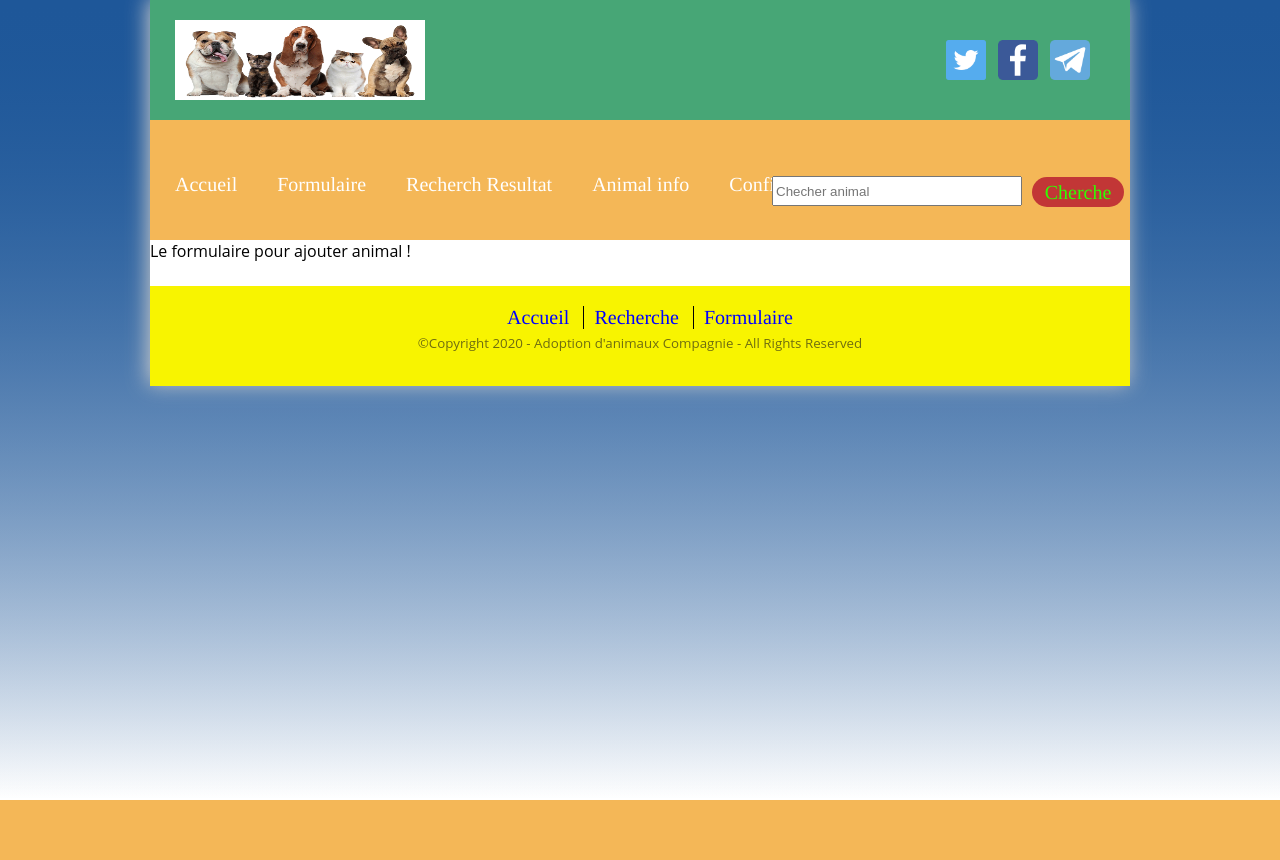
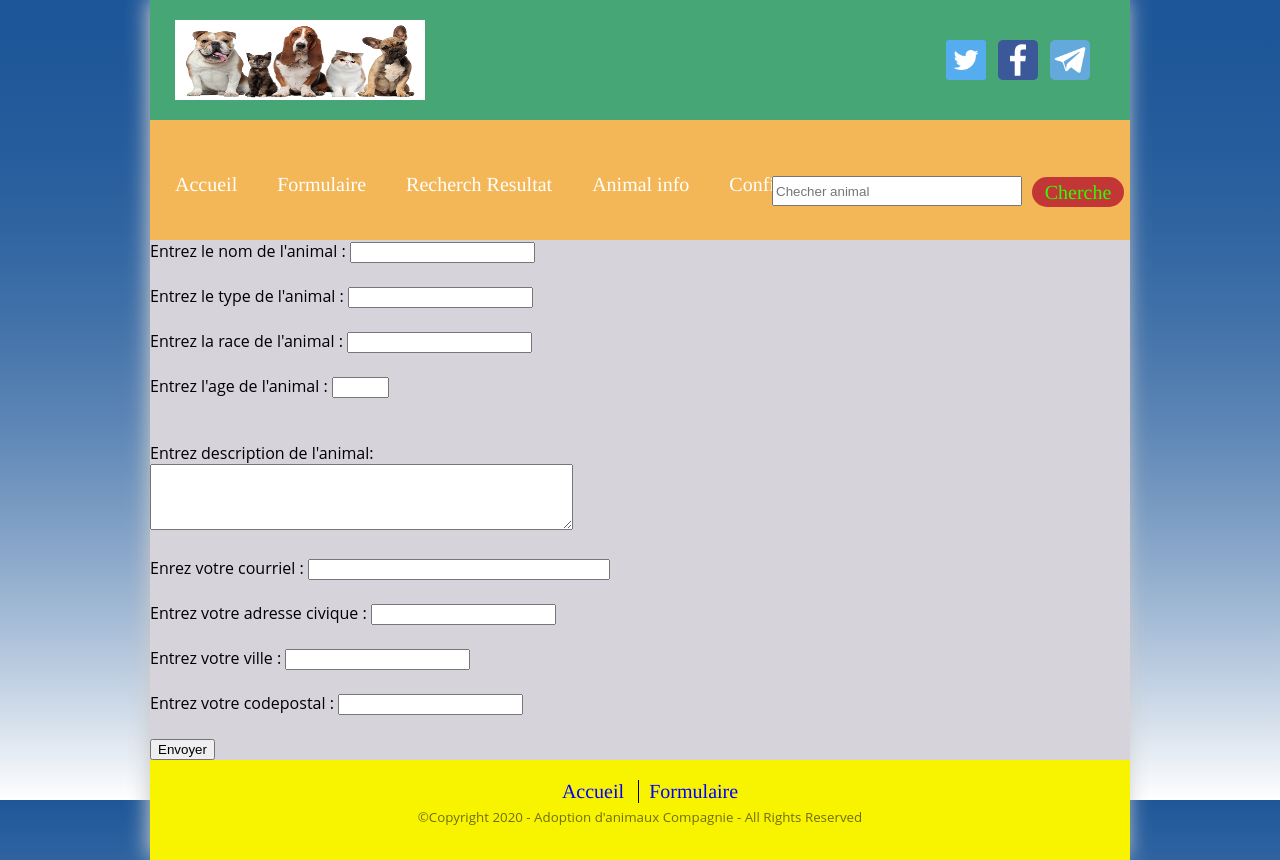
Before and after one commit to mehran-na/adp-animaux, a PHP site: page /formulaire.php in a window 1280 px wide. Before the commit the page ends 800 px from the top, so only its background shows below. Run offline with PHP 8.4, Linux system fonts and the light colour scheme.

Commit message:
first coding finish-the validation of the form remained

```diff
--- /dev/null
+++ b/JS/validation.js
@@ -0,0 +1,101 @@
+var form = document.querySelector("form");
+form.addEventListener('submit', function(event){
+	if(!checkRequiredFields()){
+		event.preventDefault();
+	}
+})
+
+
+// paak kardane span haaye error
+function clearErrorMessages(){
+	document.getElementById("error_lname").innerHTML = "";
+	document.getElementById("error_fname").innerHTML = "";
+	document.getElementById("error-radio").innerHTML = "";
+	document.getElementById("error-checkBox").innerHTML = "";
+	document.getElementById("error-nombre").innerHTML = "";
+	document.getElementById("error-select").innerHTML = "";
+}
+
+//TextBox validation :
+function validateInputField(inputId, spanId){
+	var value = document.getElementById(inputId).value;
+	if(value == null || value === ""){
+		document.getElementById(spanId).innerHTML = "Ce champ doit contenir une valeur!";
+		return false;
+	}
+	return true;
+}
+
+//RadioButton validation
+function validationRadio(){
+	/*var red = document.getElementById("red");
+	var blue = document.getElementById("blue");
+	if (!red.checked && !blue.checked) {
+	  document.getElementById("error-radio").innerHTML = "il faut check radio button !";
+	  return false;
+	}
+	return true;*/
+	var radioButtonsAcces = document.querySelectorAll("input[name='colors']");
+	var counter = 0;
+	radioButtonsAcces.forEach(function(item){
+		if(item.checked){
+			counter++;
+		}
+	});
+	if(counter === 0){
+		document.getElementById("error-radio").innerHTML = "il faut check radio button !";
+		return false;
+	}
+	return true;
+}
+
+//CheckBox validation :
+function validationCheckBox(){
+	var checkBoxAcces = document.querySelectorAll("input[type=checkbox]");
+	var counter = 0;
+	checkBoxAcces.forEach(function(item){
+		if(item.checked){
+			counter++;
+		}
+	})
+	if(counter === 0){
+		document.getElementById("error-checkBox").innerHTML = "il faut check checkbox !";
+		return false;
+	}
+	return true;
+}
+
+//Number validation :
+function validationNombre(nombreId, spanId){
+	var value = document.getElementById(nombreId).value;
+	if(value === "" || value < 0 || value > 5){
+		document.getElementById(spanId).innerHTML = "Ce champ doit doit avoir un nombre entre 0 et 5!";
+		return false;
+	}
+	return true;
+}
+
+//SelectBox validation :
+function validationSelects(selectId, spanId){
+	var value = document.getElementById(selectId).value;
+	if(value === null || value === ""){
+		document.getElementById(spanId).innerHTML = "Vous devez choisir une auto !";
+		return false;
+	}
+	return true;
+}
+
+// vaghty submit misheh :
+function checkRequiredFields(){
+	clearErrorMessages();
+	//validations :
+	var fieldNom = validateInputField("nom", "error_lname");
+	var fieldPrenom = validateInputField("prenom", "error_fname");
+	var radios = validationRadio();
+	var checkBox = validationCheckBox();
+	var nombre = validationNombre("quantity", "error-nombre");
+	var selects = validationSelects("cars", "error-select");
+
+	// agar true return beshe form submit misheh
+	return fieldNom && fieldPrenom && radios && checkBox && nombre;
+}
--- a/Styles/pages.css
+++ b/Styles/pages.css
@@ -134,9 +134,10 @@ img{
 }
 
 .page{
-
+	background-color: #d6d3db;
 	width: 980px;
 	margin: 0 auto 0;
+	height: 100%;
 }
 
 .page .post{
@@ -261,9 +262,9 @@ fieldset{
 
 #server-reponse{
 
-	width: 100%;
+	width: 99%;
 	border: 5px outset red;
-  	background-color: rgba(149, 149, 149, 0.908);
+  	background-color: #d6d3db;
 	text-align: center;
 	padding: 50px 0;
 }
@@ -354,18 +355,18 @@ table.center {
 
 .container-a{
 	display: flex;
-	margin-bottom: 25px;
-	margin-top: 25px;
+	padding-bottom: 25px;
+	padding-top: 25px;
 	justify-content: center;
 }
 .container-b{
 	display: flex;
-	margin-bottom: 25px;
+	padding-bottom: 25px;
 	justify-content: space-evenly;
 }
 .container-c{
 	display: flex;
-	margin-bottom: 25px;
+	padding-bottom: 25px;
 	justify-content: space-evenly;
 }
 
--- a/confirmation.php
+++ b/confirmation.php
@@ -32,7 +32,3 @@
             </div>
             <!--footer-->
 	        <?php include 'footer.php' ?>
-        </div>
-    </body>
-
-</html>
--- a/formulaire.php
+++ b/formulaire.php
@@ -1,15 +1,56 @@
 <?php include 'header.php' ?>
 <div class = "page">
-	<p>Le formulaire pour ajouter animal !</p>
+    <form action = "form.php" method = "post" id="formulaire">
+        <div>
+            <label for = "nom">Entrez le nom de l'animal : </label>
+            <input type = "text" name = "nom" id = "nom">
+            <span style = "color:red" id = "error_nom"></span>
+            <br><br>
+
+            <label for = "prenom">Entrez le type de l'animal : </label>
+            <input type = "text" name = "type" id = "type">
+            <span style = "color:red" id = "error_type"></span>
+            <br><br>
+
+            <label for = "prenom">Entrez la race de l'animal : </label>
+            <input type = "text" name = "race" id = "race">
+            <span style = "color:red" id = "error_race"></span>
+            <br><br>
+
+            <label for = "quantity">Entrez l'age de l'animal :</label>
+            <input type = "number" id = "age" name = "age" min = "1" max = "30"><br>
+            <span style = "color:red" id = "error-age"></span>
+            <br><br>
+
+            <label for="desc">Entrez description de l'animal:</label><br>
+            <textarea id="desc" name="desc" rows="4" cols="50">
+            </textarea>
+            <span style = "color:red" id = "error-desc"></span>
+            <br><br>
+
+            <label for = "courriel">Enrez votre courriel : </label>
+            <input type = "email" name="courriel" id="courriel">
+            <span style = "color:red" id = "error-courriel"></span>
+            <br><br>
+
+            <label for = "nom">Entrez votre adresse civique : </label>
+            <input type = "text" name = "adresse" id = "adresse">
+            <span style = "color:red" id = "error-adresse"></span>
+            <br><br>
+
+            <label for = "nom">Entrez votre ville : </label>
+            <input type = "text" name = "ville" id = "ville">
+            <span style = "color:red" id = "error-ville"></span>
+            <br><br>
+
+            <label for = "nom">Entrez votre codepostal : </label>
+            <input type = "text" name = "codepostal" id = "codepostal">
+            <span style = "color:red" id = "error-codepostal"></span>
+            <br><br>
+
+            <input type = "submit" value = "Envoyer">
+        </div>
+    </form>
+    <script src="JS/validation.js"></script>
 </div>
-<footer>
-	<nav>
-		<ul>
-			<li><a href = 'index.php'>Accueil</a></li>
-			<li><a href = 'food-test.php'>Recherche</a></li>
-			<li><a href = 'formulaire.php'>Formulaire</a></li>
-
-		</ul>
-	</nav>
-	<div class = 'copyright'>©Copyright 2020 - Adoption d'animaux Compagnie - All Rights Reserved</div>
-</footer>
+<?php include 'footer.php'?>
```
Also changed, not shown: index.php (+46 -21 lines), rechercheResultat.php (+9 -4 lines).
